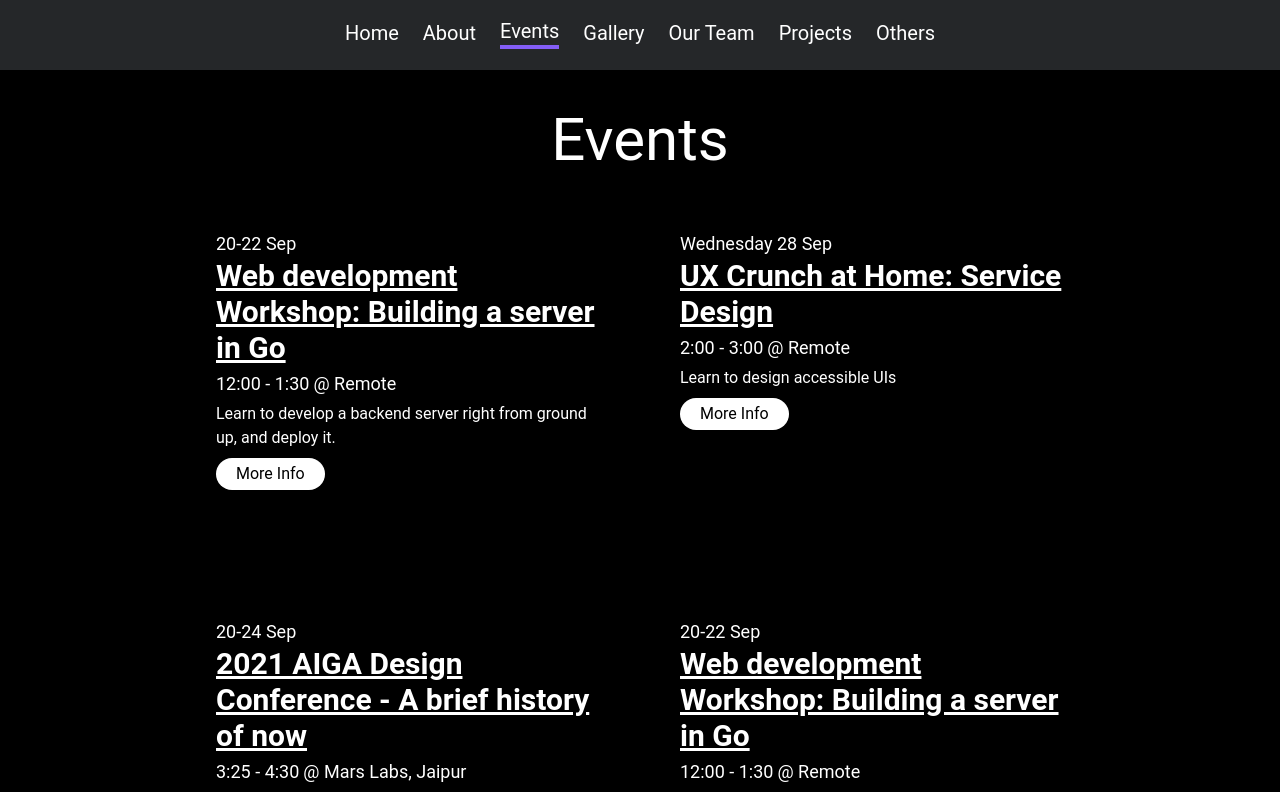
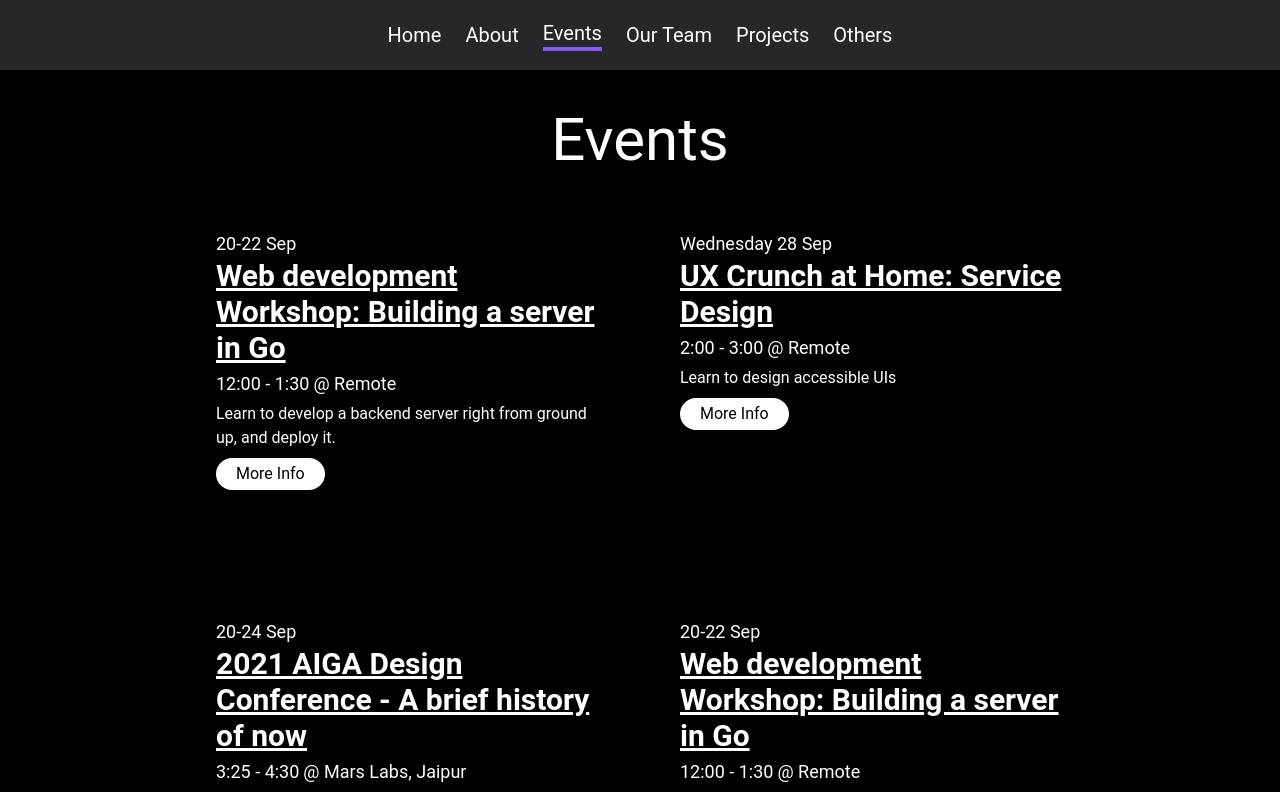
Before and after one commit to akathecoder/coding-club-website, a Next.js app: page /events in a window 1280 px wide. Shown: the top 792 px of the page. Built offline with nearby package versions, Linux system fonts and the light colour scheme.

Commit message:
fixed extra scrolling issue in home

```diff
--- a/components/General/navbar/Navbar.tsx
+++ b/components/General/navbar/Navbar.tsx
@@ -20,7 +20,6 @@ const NavLinksList: React.FC<{ smallerThan600px?: boolean; onClick?: () => void
         { name: 'Home', link: '/', section: true, to: 'home' },
         { name: 'About', link: '/', section: true, to: 'about' },
         { name: 'Events', link: '/events', section: false },
-        { name: 'Gallery', link: '/gallery', section: false },
         { name: 'Our Team', link: '/', section: true, to: 'our-team' },
         { name: 'Projects', link: '/projects', section: false },
         { name: 'Others', link: '/others', section: false },
@@ -49,7 +48,7 @@ const NavLinksList: React.FC<{ smallerThan600px?: boolean; onClick?: () => void
                 {links.map(({ name, link, section, to }, idx) => (
                     <button key={idx} onClick={onClick}>
                         <li
-                            className={`mx-3 text-xl mb-1 relative ${
+                            className={`mx-3 text-xl relative ${
                                 showUnderline(link, name) ? 'border-b-4 border-brand' : ''
                             }`}
                         >
@@ -111,7 +110,9 @@ const Navbar: React.FC<NavbarProps> = () => {
                         {open ? <NavLinksList smallerThan600px onClick={closeNavLinks} /> : <Fragment></Fragment>}
                     </Fragment>
                 ) : (
-                    <NavLinksList />
+                    <div className="flex justify-center w-full">
+                        <NavLinksList />
+                    </div>
                 )}
 
                 <Portal selector="backdrop">
--- a/components/Sections/Hero/Hero.tsx
+++ b/components/Sections/Hero/Hero.tsx
@@ -18,9 +18,9 @@ function Hero() {
     return (
         <section
             ref={ref}
-            id="home"
             className={`flex flex-col justify-center relative bg-background px-3 ${styles.homeContainer}`}
         >
+            <div style={{ height: 70, top: -140 }} id="home" className="absolute left-0 w-full"></div>
             <figure className={`text-center my-5 ${styles.logoContainer}`}>
                 <Image src={Logo} alt="coding club logo" aria-readonly="true" />
             </figure>
--- a/components/Sections/Our-Team/our-team.tsx
+++ b/components/Sections/Our-Team/our-team.tsx
@@ -5,7 +5,7 @@ import { OurTeam as IOurTeam } from '../../../types';
 import TeamMember from '../../General/team-member/TeamMember';
 
 function OurTeam({ members }: IOurTeam) {
-    const { ref, inView } = useInView({ threshold: 0.8 });
+    const { ref, inView } = useInView({ threshold: 0.7 });
     const setSection = useStore((s) => s.setVisibleSection);
 
     useEffect(() => {
```
